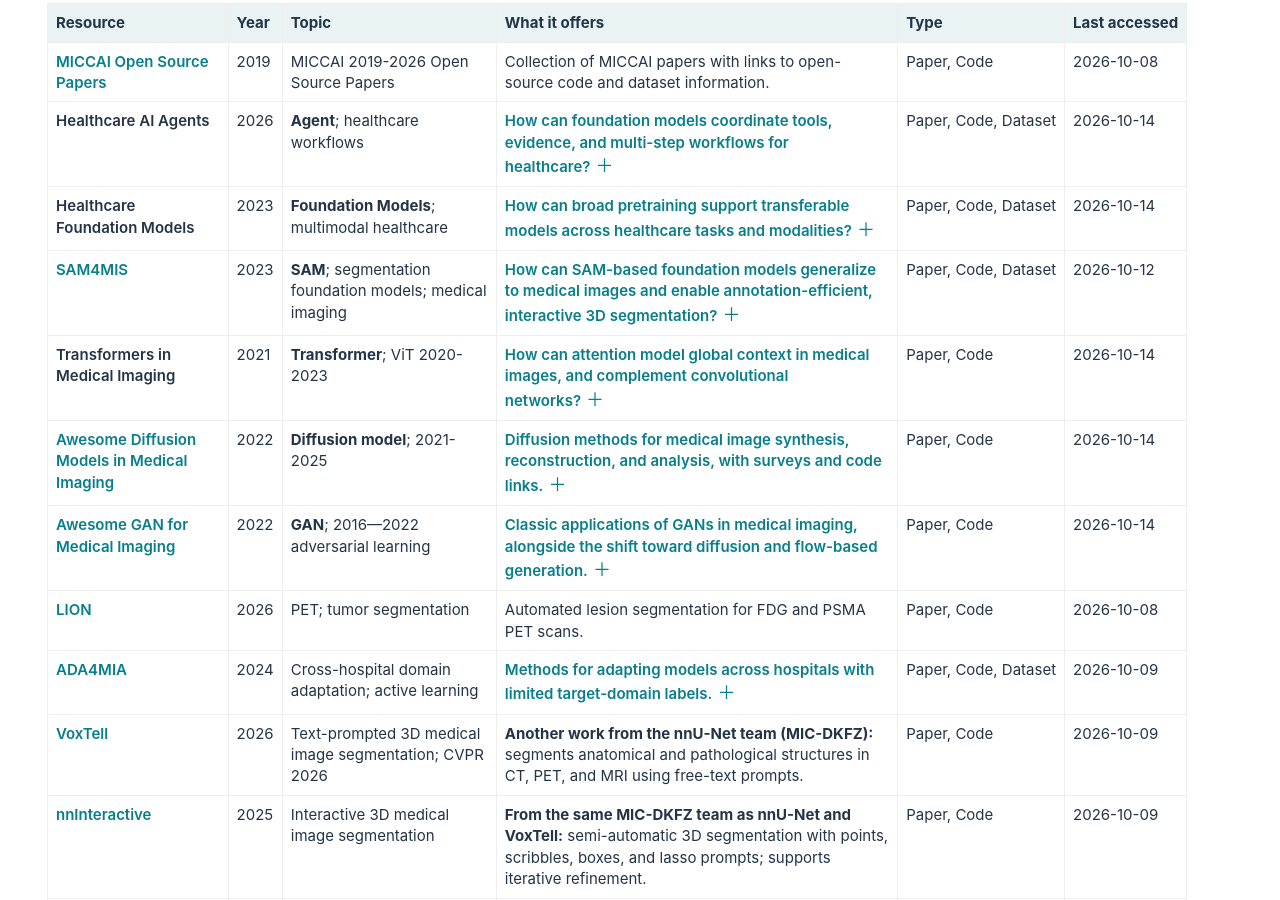
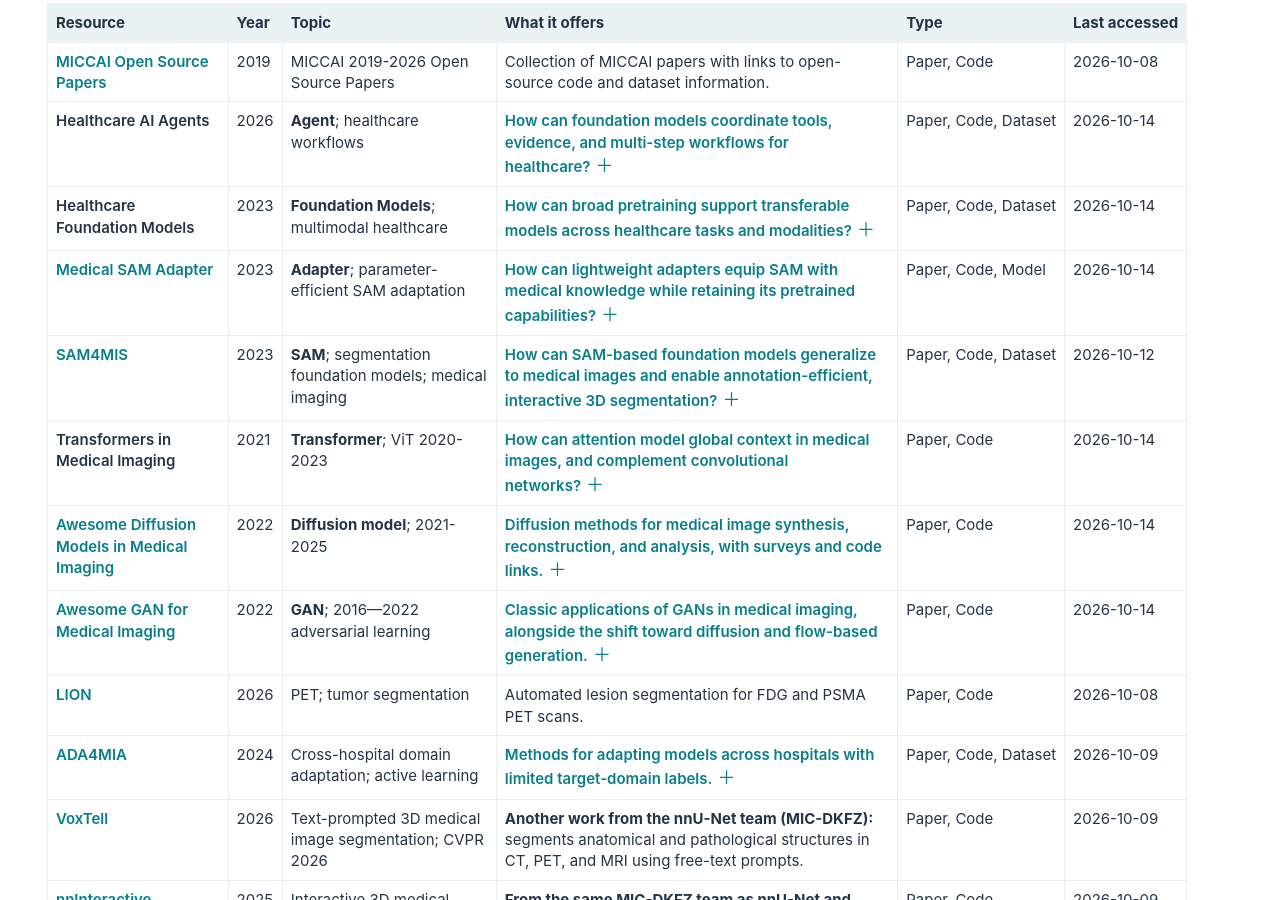
Before and after one commit to jizhang02/jizhang02.github.io, a Jekyll site: the page built from _posts/2023-01-10-researchnotes.markdown, in a window 1280 px wide and 900 px high, scrolled down 728 px. Built offline with Jekyll 4.4.1, drawn with Linux system fonts in a browser that asks for light colours; nearby versions of some CDN libraries; a script that is not in the unit is left out; comment, search, counter and statistics services are not loaded.

Commit message:
Add Medical SAM Adapter research resource

```diff
--- a/_posts/2023-01-10-researchnotes.markdown
+++ b/_posts/2023-01-10-researchnotes.markdown
@@ -56,6 +56,14 @@
 <td><strong>Foundation Models</strong>; multimodal healthcare</td>
 <td><details class="resource-offer"><summary><span>How can broad pretraining support transferable models across healthcare tasks and modalities?</span></summary><div><p><strong>研究范式：</strong>从为单一任务训练模型，转向在广泛数据上预训练，再通过微调、提示等方式适配多个任务。Foundation Model 描述训练与使用范式，Transformer 描述网络架构，二者并非相互替代的两代方法。</p><ul><li><strong>医学影像：</strong>视觉语言学习、文本与视觉提示、SAM 适配及通用影像模型。</li><li><strong>广义医疗：</strong>语言、视觉、生物信息、音频和多模态模型，以及相关数据集和综述。</li><li><strong>小语言模型与高效部署：</strong>关注医疗领域专用小模型、压缩与优化，以及模型规模、资源成本和任务效果之间的权衡。SLMs-in-healthcare 整理模型、论文、数据集和评估资源，涵盖医学问答、临床文本及放射学视觉语言应用。</li><li><strong>医疗应用与部署：</strong>诊断、报告生成、医疗信息学、智能体，以及评估、安全和治理问题。</li></ul><p><strong>时间背景：</strong>基础模型概念于 2021 年被系统提出；这些资源对应的代表性综述与研究整理集中于 2023–2024 年。此处年份是资源背景，并非逐篇统计的文献覆盖范围。</p><p><strong>仓库入口：</strong><a href="https://github.com/xmindflow/Awesome-Foundation-Models-in-Medical-Imaging">xmindflow：医学影像基础模型</a> · <a href="https://github.com/YutingHe-list/Awesome-Foundation-Models-for-Advancing-Healthcare">YutingHe-list：医疗基础模型</a> · <a href="https://github.com/Jianing-Qiu/Awesome-Healthcare-Foundation-Models">Jianing-Qiu：医疗大模型生态</a> · <a href="https://github.com/drmuskangarg/SLMs-in-healthcare">SLMs-in-healthcare：小语言模型与部署</a>。</p></div></details></td>
 <td>Paper, Code, Dataset</td>
+<td>2026-10-14</td>
+</tr>
+<tr>
+<td><a href="https://github.com/ImprintLab/Medical-SAM-Adapter">Medical SAM Adapter</a></td>
+<td>2023</td>
+<td><strong>Adapter</strong>; parameter-efficient SAM adaptation</td>
+<td><details class="resource-offer"><summary><span>How can lightweight adapters equip SAM with medical knowledge while retaining its pretrained capabilities?</span></summary><div><p><strong>为什么需要 Adapter：</strong>SAM 的自然图像预训练与医学影像存在差异，用户提示能指定目标，却不能直接补足模型的医学领域知识。该方法通过小型可训练适配模块调整内部特征，保留大部分预训练参数，以较低训练成本完成医学适配。</p><ul><li><strong>参数高效微调：</strong>论文报告仅更新约 2% 的参数，并在 17 个医学图像分割任务上评估。</li><li><strong>二维到三维：</strong>Space-Depth Transpose（SD-Trans）帮助二维 SAM 利用三维医学影像信息。</li><li><strong>提示条件适配：</strong>Hyper-Prompting Adapter（HyP-Adpt）将用户提示结合到适配过程。</li></ul><p><strong>时间与资源：</strong>论文于 2023 年首次发布预印本；仓库提供训练与评估代码、示例及预训练 Adapter 入口。Adapter 是参数高效微调的一种方式，并非医学 SAM 必须采用的组件。</p></div></details></td>
+<td>Paper, Code, Model</td>
 <td>2026-10-14</td>
 </tr>
 <tr>
```
